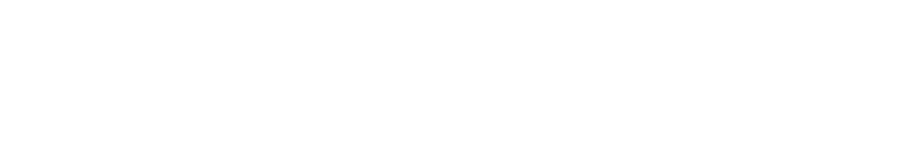
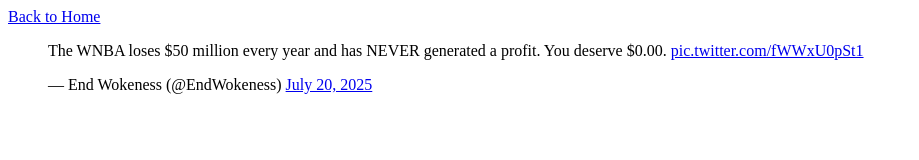
Before and after one commit to mjanoo/My_First_Portfolio, a plain HTML site: page html_basic/tweets.html in a window 1280 px wide. Shown: the whole page, without its empty margins (0-919 px from the left). Drawn offline with Linux system fonts and the light colour scheme.

Commit message:
Final version: index.html passes all checks

```diff
--- a/html_basic/tweets.html
+++ b/html_basic/tweets.html
@@ -1,10 +1,24 @@
 <!DOCTYPE html>
 <html lang="en">
 <head>
-    <meta charset="UTF-8">
-    <meta name="viewport" content="width=device-width, initial-scale=1.0">
-    <title>Base Index</title>
+  <meta charset="UTF-8" />
+  <title>Embedded Tweet</title>
 </head>
 <body>
+
+  <!-- Link to go back to homepage -->
+  <a href="index.html">Back to Home</a>
+
+  <!-- Embedded Tweet -->
+  <blockquote class="twitter-tweet">
+    <p lang="en" dir="ltr">
+      The WNBA loses $50 million every year and has NEVER generated a profit. You deserve $0.00.
+      <a href="https://t.co/fWWxU0pSt1">pic.twitter.com/fWWxU0pSt1</a>
+    </p>
+    &mdash; End Wokeness (@EndWokeness)
+    <a href="https://twitter.com/EndWokeness/status/1946748954755932267?ref_src=twsrc%5Etfw">July 20, 2025</a>
+  </blockquote>
+  <script async src="https://platform.twitter.com/widgets.js" charset="utf-8"></script>
+
 </body>
 </html>
```
